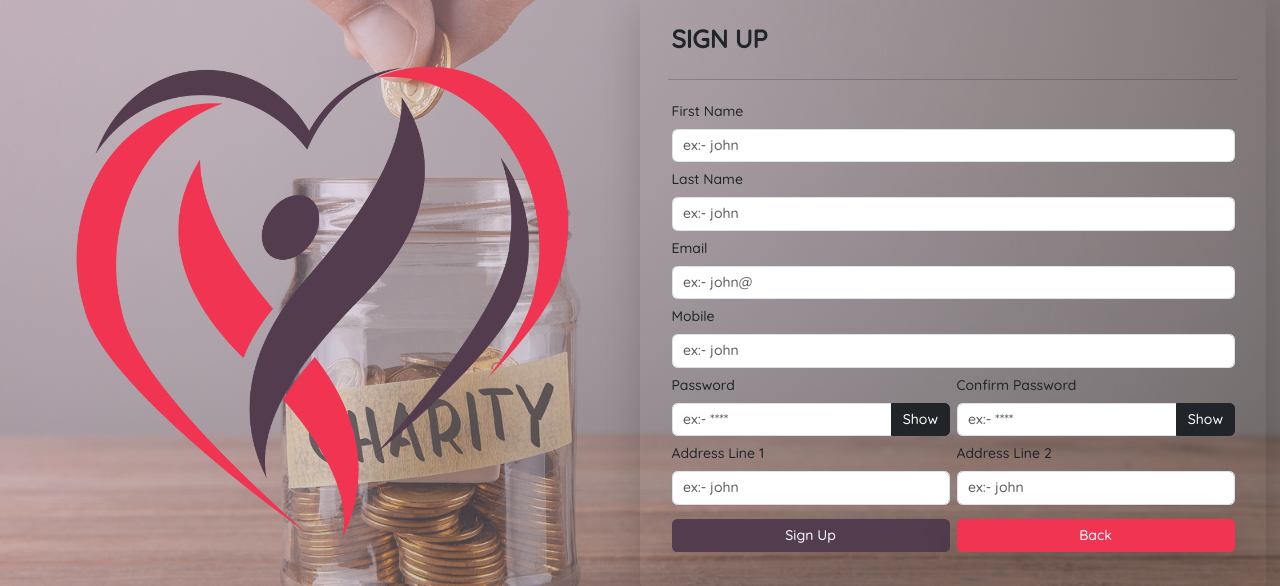
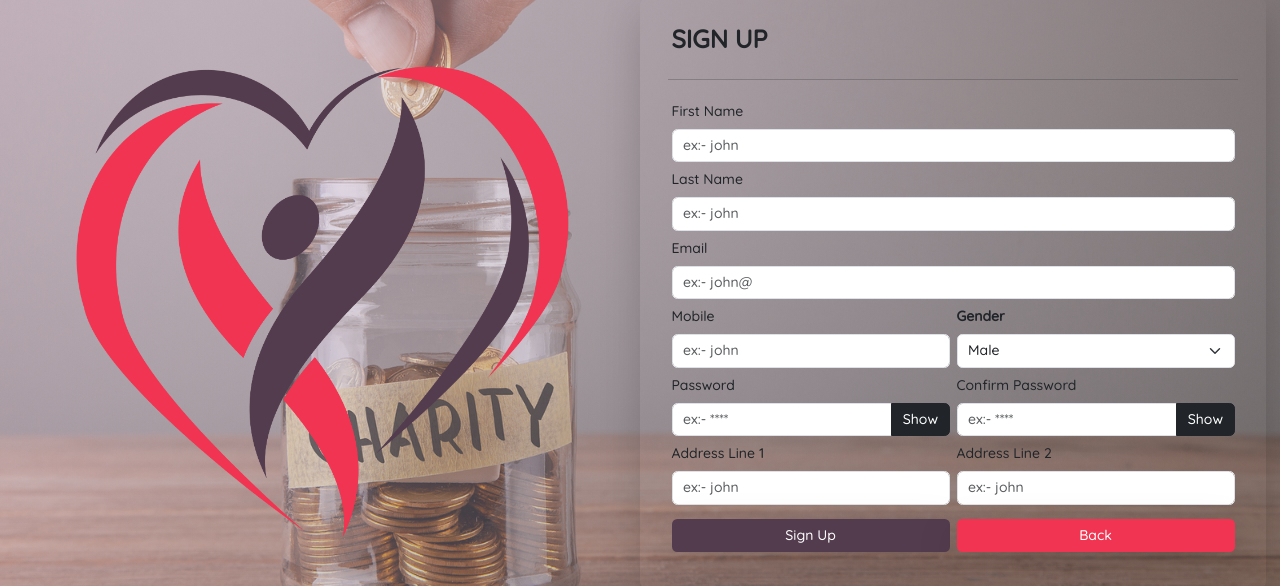
Before and after one commit to Helitha1/Migten, a PHP site: page /signUp.php in a window 1280 px wide. Shown: the part 107-693 px from the top of the page. Run offline with PHP 8.4, Linux system fonts and the light colour scheme; some libraries are stand-ins or nearby versions.

Commit message:
Update signUp.php

```diff
--- a/signUp.php
+++ b/signUp.php
@@ -48,9 +48,22 @@
                                 <input type="email" class="form-control" placeholder="ex:- john@" id="e" />
                             </div>
 
-                            <div class="col-12 ">
+                            <div class="col-12 col-lg-6">
                                 <label class="form-label">Mobile</label>
                                 <input type="text" class="form-control" placeholder="ex:- john" id="m" />
+                            </div>
+
+                            <div class="col-12 col-lg-6">
+                                <label class="form-label fw-bold">Gender</label>
+                                <select class=" form-select " id="ge">
+
+                                    <option value="0">Male</option>
+                                    <option value="0">Feale</option>
+
+                                </select>
+
+
+
                             </div>
 
                             <div class="col-12 col-lg-6">
```
